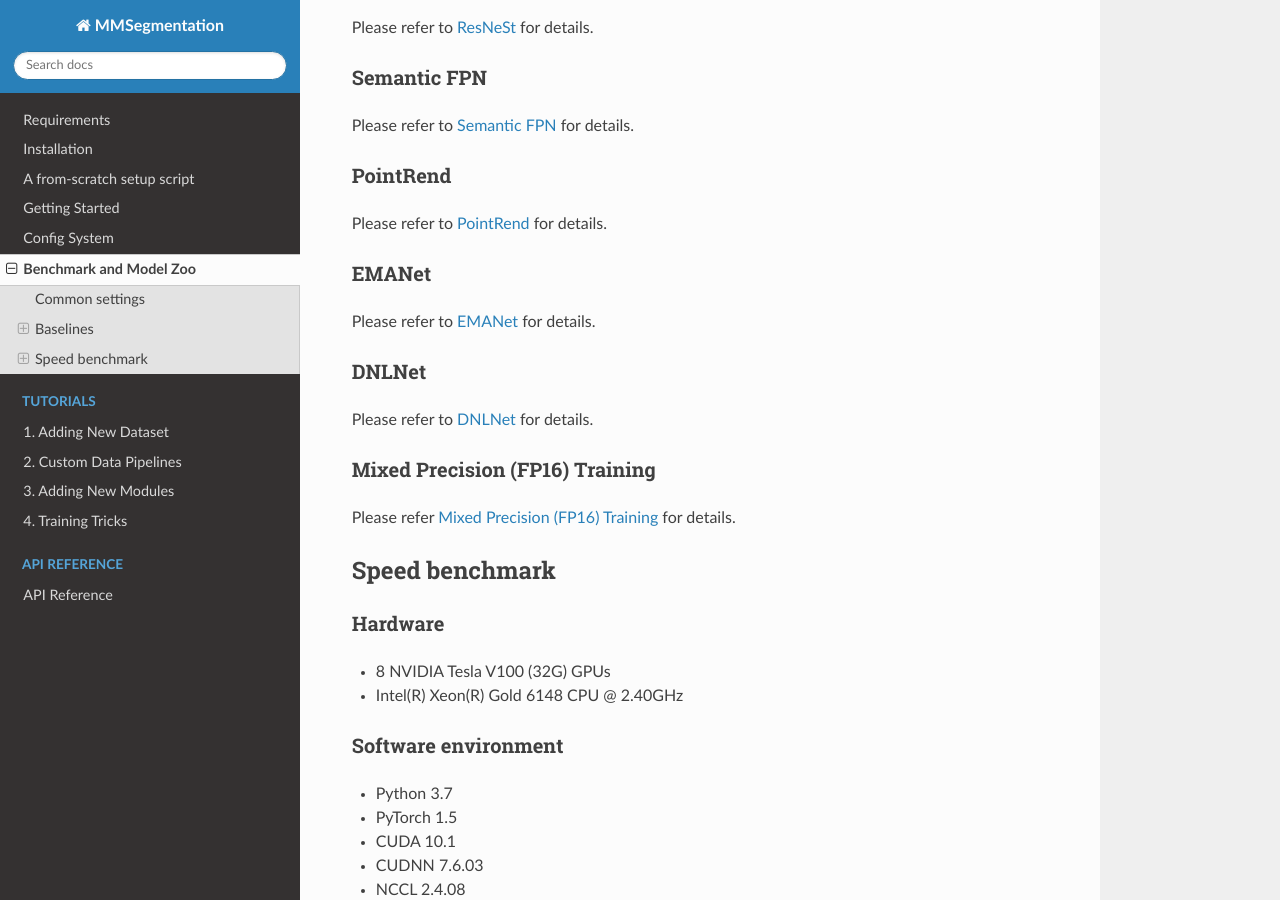
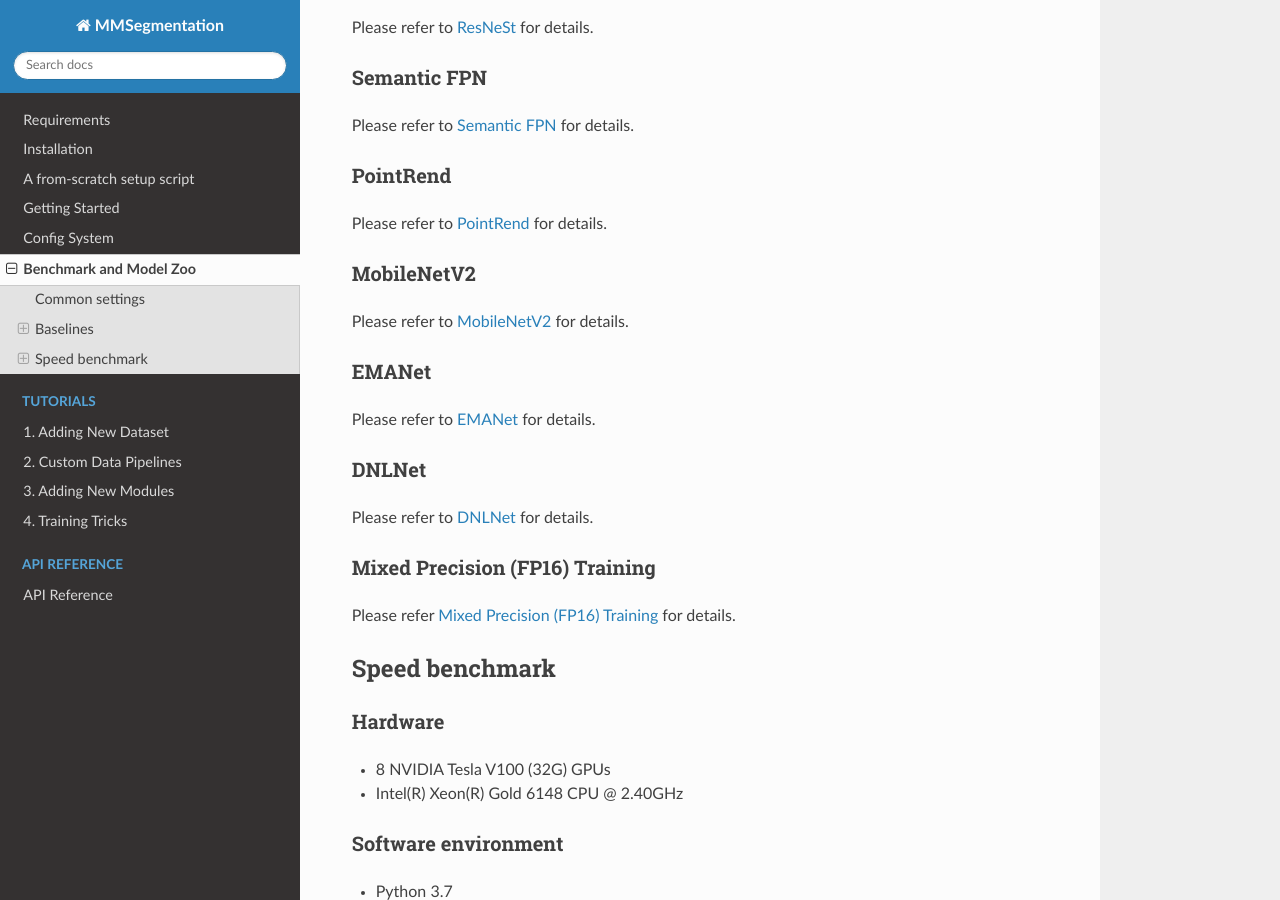
Before and after one commit to visenze/mmsegmentation, a Sphinx documentation site: the page built from docs/model_zoo.md, in a window 1280 px wide and 900 px high, scrolled down 2413 px. Built offline with Sphinx 7.4.7 and the Read the Docs theme 2.0.0, drawn with Linux system fonts in a browser that asks for light colours.

Commit message:
adding mobilenetv2 to docs/model_zoo.md and readme.md (#146)
* updating the readme with mobilenet_v2 backbone

* adding mobilenetv2 to model_zoo.md

* placing mobilenetv2 after pointrend

```diff
--- a/docs/model_zoo.md
+++ b/docs/model_zoo.md
@@ -97,6 +97,10 @@
 
 Please refer to [PointRend](https://github.com/open-mmlab/mmsegmentation/blob/master/configs/point_rend) for details.
 
+### MobileNetV2
+
+Please refer to [MobileNetV2](https://github.com/open-mmlab/mmsegmentation/blob/master/configs/mobilenet_v2) for details.
+
 ### EMANet
 
 Please refer to [EMANet](https://github.com/open-mmlab/mmsegmentation/blob/master/configs/emanet) for details.
```
Also changed, not shown: README.md (+1 -0 lines).
